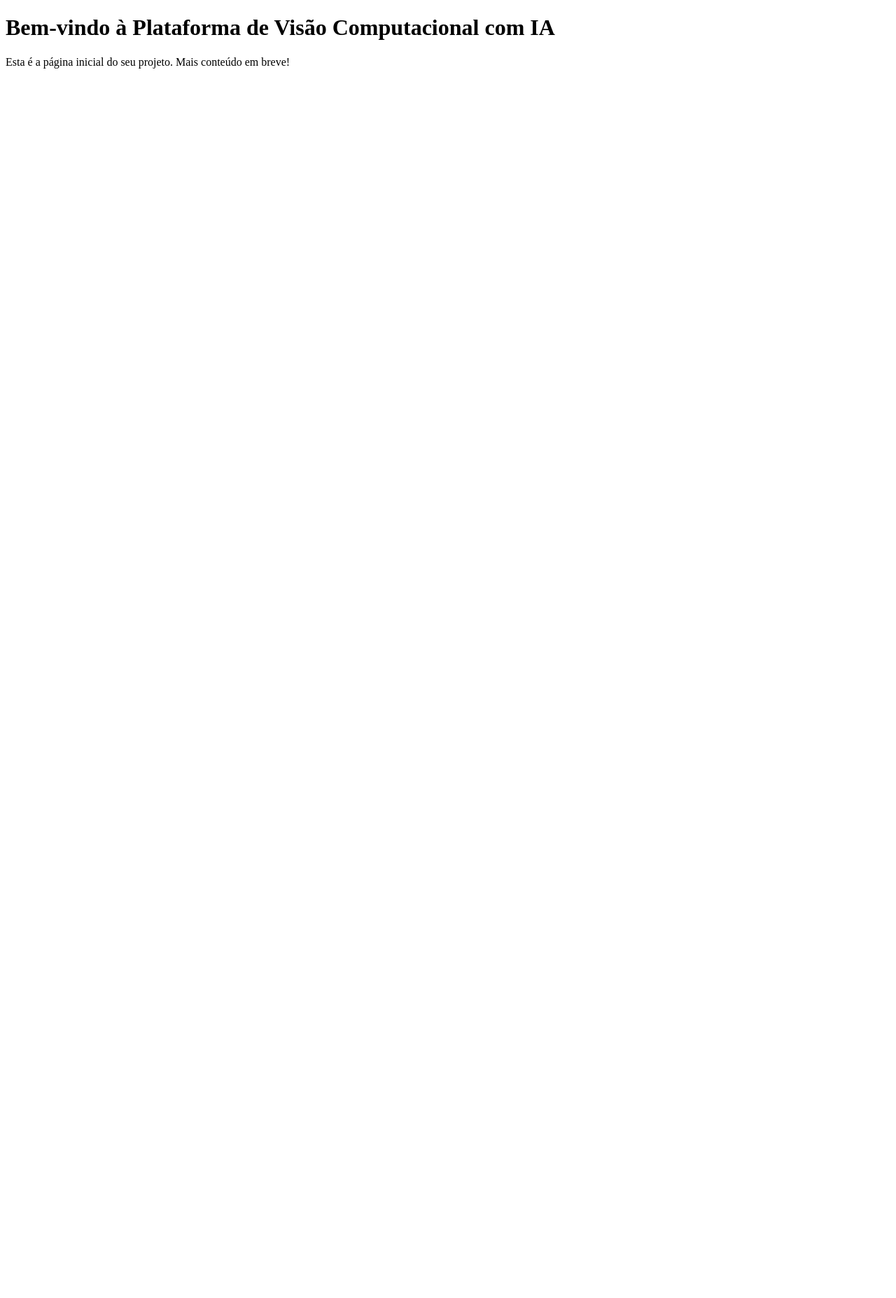
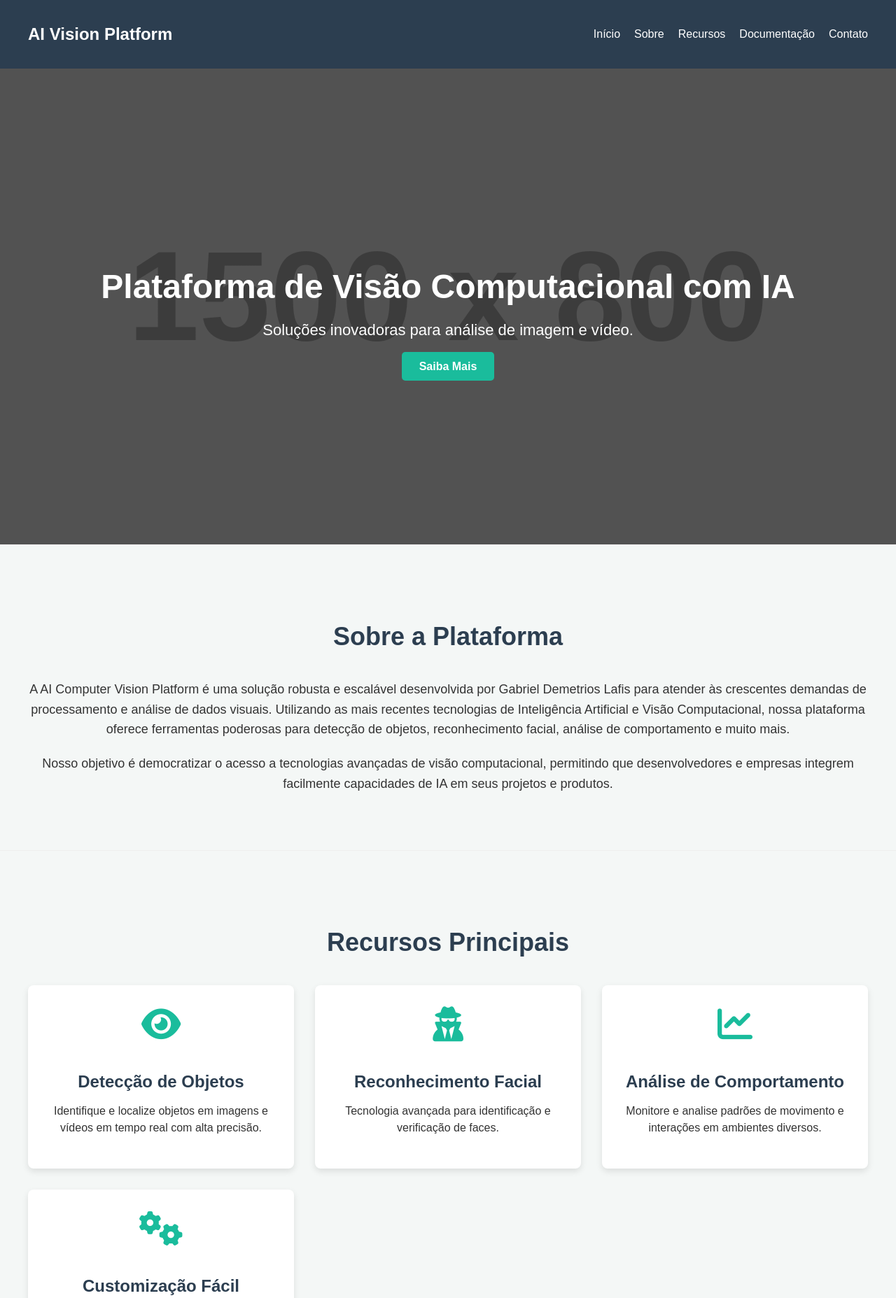
Before and after one commit to galafis/AI-Computer-Vision-Platform, a plain HTML site: page index.html in a window 1280 px wide. Shown: the top 1855 px of the page at 70% size. Before the commit the page ends 800 px from the top, so only its background shows below. Drawn offline with Linux system fonts and the light colour scheme; placeholder pictures from the web are drawn by us.

Commit message:
feat: Implementar GitHub Pages profissional com HTML, CSS e JS

```diff
--- a/index.html
+++ b/index.html
@@ -1,12 +1,97 @@
 <!DOCTYPE html>
-<html lang="en">
+<html lang="pt-BR">
 <head>
     <meta charset="UTF-8">
     <meta name="viewport" content="width=device-width, initial-scale=1.0">
-    <title>AI Computer Vision Platform</title>
+    <title>AI Computer Vision Platform - Gabriel Demetrios Lafis</title>
+    <link rel="stylesheet" href="style.css">
+    <link rel="stylesheet" href="https://cdnjs.cloudflare.com/ajax/libs/font-awesome/6.0.0-beta3/css/all.min.css">
 </head>
 <body>
-    <h1>Bem-vindo à Plataforma de Visão Computacional com IA</h1>
-    <p>Esta é a página inicial do seu projeto. Mais conteúdo em breve!</p>
+    <header>
+        <nav>
+            <div class="container">
+                <a href="#" class="logo">AI Vision Platform</a>
+                <ul>
+                    <li><a href="#home">Início</a></li>
+                    <li><a href="#about">Sobre</a></li>
+                    <li><a href="#features">Recursos</a></li>
+                    <li><a href="#documentation">Documentação</a></li>
+                    <li><a href="#contact">Contato</a></li>
+                </ul>
+            </div>
+        </nav>
+    </header>
+
+    <main>
+        <section id="home" class="hero">
+            <div class="container">
+                <h1>Plataforma de Visão Computacional com IA</h1>
+                <p>Soluções inovadoras para análise de imagem e vídeo.</p>
+                <a href="#features" class="btn">Saiba Mais</a>
+            </div>
+        </section>
+
+        <section id="about" class="about-section">
+            <div class="container">
+                <h2>Sobre a Plataforma</h2>
+                <p>A AI Computer Vision Platform é uma solução robusta e escalável desenvolvida por Gabriel Demetrios Lafis para atender às crescentes demandas de processamento e análise de dados visuais. Utilizando as mais recentes tecnologias de Inteligência Artificial e Visão Computacional, nossa plataforma oferece ferramentas poderosas para detecção de objetos, reconhecimento facial, análise de comportamento e muito mais.</p>
+                <p>Nosso objetivo é democratizar o acesso a tecnologias avançadas de visão computacional, permitindo que desenvolvedores e empresas integrem facilmente capacidades de IA em seus projetos e produtos.</p>
+            </div>
+        </section>
+
+        <section id="features" class="features-section">
+            <div class="container">
+                <h2>Recursos Principais</h2>
+                <div class="feature-grid">
+                    <div class="feature-item">
+                        <i class="fas fa-eye"></i>
+                        <h3>Detecção de Objetos</h3>
+                        <p>Identifique e localize objetos em imagens e vídeos em tempo real com alta precisão.</p>
+                    </div>
+                    <div class="feature-item">
+                        <i class="fas fa-user-secret"></i>
+                        <h3>Reconhecimento Facial</h3>
+                        <p>Tecnologia avançada para identificação e verificação de faces.</p>
+                    </div>
+                    <div class="feature-item">
+                        <i class="fas fa-chart-line"></i>
+                        <h3>Análise de Comportamento</h3>
+                        <p>Monitore e analise padrões de movimento e interações em ambientes diversos.</p>
+                    </div>
+                    <div class="feature-item">
+                        <i class="fas fa-cogs"></i>
+                        <h3>Customização Fácil</h3>
+                        <p>Adapte a plataforma às suas necessidades específicas com nossas APIs flexíveis.</p>
+                    </div>
+                </div>
+            </div>
+        </section>
+
+        <section id="documentation" class="documentation-section">
+            <div class="container">
+                <h2>Documentação</h2>
+                <p>Acesse a documentação completa para começar a usar a plataforma.</p>
+                <a href="https://github.com/galafis/AI-Computer-Vision-Platform/tree/main/docs" target="_blank" class="btn">Ver Documentação</a>
+            </div>
+        </section>
+
+        <section id="contact" class="contact-section">
+            <div class="container">
+                <h2>Contato</h2>
+                <p>Tem alguma dúvida ou sugestão? Entre em contato conosco!</p>
+                <p>Email: <a href="mailto:gabriel.lafis@example.com">gabriel.lafis@example.com</a></p>
+                <p>GitHub: <a href="https://github.com/galafis/AI-Computer-Vision-Platform" target="_blank">galafis/AI-Computer-Vision-Platform</a></p>
+            </div>
+        </section>
+    </main>
+
+    <footer>
+        <div class="container">
+            <p>&copy; 2025 AI Computer Vision Platform. Desenvolvido por Gabriel Demetrios Lafis.</p>
+        </div>
+    </footer>
+
+    <script src="script.js"></script>
 </body>
 </html>
--- /dev/null
+++ b/script.js
@@ -0,0 +1 @@
+// Arquivo script.js para interatividade futura
--- /dev/null
+++ b/style.css
@@ -0,0 +1,222 @@
+/* Estilos Gerais */
+body {
+    font-family: 'Arial', sans-serif;
+    margin: 0;
+    padding: 0;
+    box-sizing: border-box;
+    background-color: #f4f7f6;
+    color: #333;
+}
+
+.container {
+    max-width: 1200px;
+    margin: 0 auto;
+    padding: 20px;
+}
+
+/* Header e Navegação */
+header {
+    background-color: #2c3e50;
+    color: #fff;
+    padding: 15px 0;
+    box-shadow: 0 2px 5px rgba(0, 0, 0, 0.2);
+}
+
+header .container {
+    display: flex;
+    justify-content: space-between;
+    align-items: center;
+}
+
+.logo {
+    font-size: 24px;
+    font-weight: bold;
+    color: #fff;
+    text-decoration: none;
+}
+
+nav ul {
+    list-style: none;
+    margin: 0;
+    padding: 0;
+    display: flex;
+}
+
+nav ul li {
+    margin-left: 20px;
+}
+
+nav ul li a {
+    color: #fff;
+    text-decoration: none;
+    font-weight: 500;
+    transition: color 0.3s ease;
+}
+
+nav ul li a:hover {
+    color: #1abc9c;
+}
+
+/* Hero Section */
+.hero {
+    background: linear-gradient(rgba(0, 0, 0, 0.6), rgba(0, 0, 0, 0.6)), url('https://via.placeholder.com/1500x800') no-repeat center center/cover;
+    color: #fff;
+    text-align: center;
+    padding: 100px 20px;
+    display: flex;
+    align-items: center;
+    justify-content: center;
+    min-height: 60vh;
+}
+
+.hero h1 {
+    font-size: 48px;
+    margin-bottom: 20px;
+}
+
+.hero p {
+    font-size: 22px;
+    margin-bottom: 30px;
+}
+
+.btn {
+    background-color: #1abc9c;
+    color: #fff;
+    padding: 12px 25px;
+    border-radius: 5px;
+    text-decoration: none;
+    font-weight: bold;
+    transition: background-color 0.3s ease;
+}
+
+.btn:hover {
+    background-color: #16a085;
+}
+
+/* Seções de Conteúdo */
+section {
+    padding: 60px 0;
+    border-bottom: 1px solid #eee;
+}
+
+section:last-of-type {
+    border-bottom: none;
+}
+
+h2 {
+    text-align: center;
+    font-size: 36px;
+    margin-bottom: 40px;
+    color: #2c3e50;
+}
+
+.about-section p, .documentation-section p, .contact-section p {
+    font-size: 18px;
+    line-height: 1.6;
+    text-align: center;
+    margin-bottom: 20px;
+}
+
+.about-section p:last-of-type {
+    margin-bottom: 0;
+}
+
+/* Feature Grid */
+.feature-grid {
+    display: grid;
+    grid-template-columns: repeat(auto-fit, minmax(280px, 1fr));
+    gap: 30px;
+    margin-top: 40px;
+}
+
+.feature-item {
+    background-color: #fff;
+    padding: 30px;
+    border-radius: 8px;
+    box-shadow: 0 4px 10px rgba(0, 0, 0, 0.1);
+    text-align: center;
+    transition: transform 0.3s ease;
+}
+
+.feature-item:hover {
+    transform: translateY(-10px);
+}
+
+.feature-item i {
+    font-size: 50px;
+    color: #1abc9c;
+    margin-bottom: 20px;
+}
+
+.feature-item h3 {
+    font-size: 24px;
+    margin-bottom: 15px;
+    color: #2c3e50;
+}
+
+.feature-item p {
+    font-size: 16px;
+    line-height: 1.5;
+}
+
+/* Documentação e Contato */
+.documentation-section .btn, .contact-section a {
+    display: block;
+    width: fit-content;
+    margin: 20px auto 0;
+}
+
+.contact-section a {
+    color: #1abc9c;
+    text-decoration: none;
+    font-weight: bold;
+}
+
+.contact-section a:hover {
+    text-decoration: underline;
+}
+
+/* Footer */
+footer {
+    background-color: #2c3e50;
+    color: #fff;
+    text-align: center;
+    padding: 20px 0;
+    margin-top: 40px;
+}
+
+footer p {
+    margin: 0;
+    font-size: 16px;
+}
+
+/* Responsividade */
+@media (max-width: 768px) {
+    header .container {
+        flex-direction: column;
+    }
+
+    nav ul {
+        margin-top: 15px;
+    }
+
+    nav ul li {
+        margin: 0 10px;
+    }
+
+    .hero h1 {
+        font-size: 36px;
+    }
+
+    .hero p {
+        font-size: 18px;
+    }
+
+    h2 {
+        font-size: 28px;
+    }
+
+    .feature-grid {
+        grid-template-columns: 1fr;
+    }
+}
```
